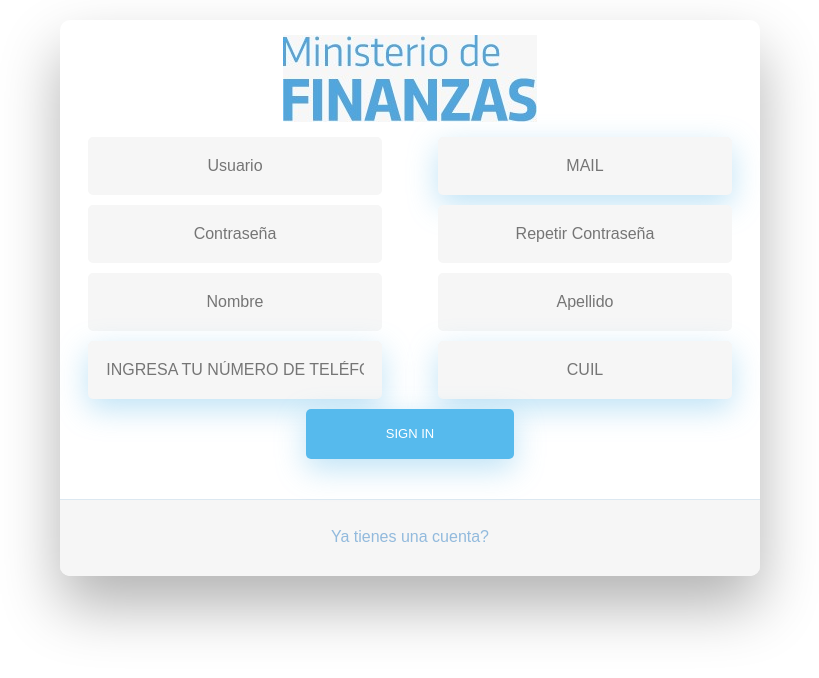
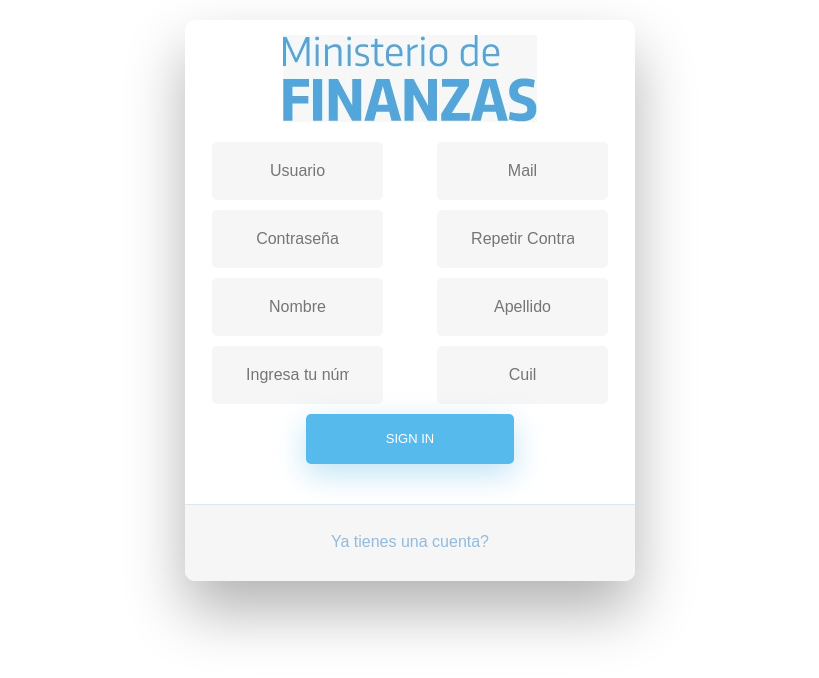
Before and after one commit to MateMar04/financiation, a React (Create React App) app in the folder financiation-react/: page / in a window 1280 px wide. Shown: the top 678 px of the page, without its empty margins (230-1049 px from the left). Built offline with nearby package versions, Linux system fonts and the light colour scheme.

Commit message:
fixed styles

```diff
--- a/financiation-react/src/Components/signIn.js
+++ b/financiation-react/src/Components/signIn.js
@@ -13,23 +13,23 @@ function Signinform() {
                     </div>
 
                     <form>
-                        <div class='container-fluid'>
-                            <div class='row'>
-                                <div class='col-lg-6'>
+                        <div className='container-fluid'>
+                            <div className='row'>
+                                <div className='col-lg-6'>
                                     <input type='text' placeholder='Usuario' />
-                                    <input type='text' placeholder='Contraseña' />
+                                    <input type='password' placeholder='Contraseña' />
                                     <input type='text' placeholder='Nombre' />
-                                    <input type="tel" id="botones" name="phone" placeholder="Ingresa tu número de teléfono" pattern="^\d{4}\s\d{3}-\d{4}$"></input>
+                                    <input type="tel" name="phone" placeholder="Ingresa tu número de teléfono" pattern="^\d{4}\s\d{3}-\d{4}$"></input>
                                 </div>
-                                <div class='col-lg-6'>
-                                    <input type='email' placeholder='Mail' id='botones' />
+                                <div className='col-lg-6'>
+                                    <input type='email' placeholder='Mail' />
                                     <input type='password' placeholder='Repetir Contraseña' />
                                     <input type='text' placeholder='Apellido' />
-                                    <input type='tel' placeholder='Cuil' id='botones' pattern="^[0-9]{3}-?[0-9]{7}$" />
+                                    <input type='tel' placeholder='Cuil' pattern="^[0-9]{3}-?[0-9]{7}$" />
                                 </div>
                             </div>
                         </div>
-                        <input class="inputizquierda" type="submit" className="fadeIn fourth" value="Sign In" />
+                        <input className="inputizquierda fadeIn fourth" type="submit" value="Sign In" />
 
                     </form>
 
--- a/financiation-react/src/assets/styles/signin.css
+++ b/financiation-react/src/assets/styles/signin.css
@@ -1,3 +1,5 @@
+/* BASIC */
+
 html {
   background-color: #56baed;
 }
@@ -43,12 +45,13 @@ h2 {
   border-radius: 10px 10px 10px 10px;
   background: #fff;
   width: 90%;
-  max-width: 700px;
+  max-width: 450px;
   position: relative;
-  padding: 0px;
+  padding: 0;
   -webkit-box-shadow: 0 30px 60px 0 rgba(0,0,0,0.3);
   box-shadow: 0 30px 60px 0 rgba(0,0,0,0.3);
   text-align: center;
+  justify-content: center;
 }
 
 #formFooter {
@@ -77,7 +80,7 @@ h2.active {
 
 /* FORM TYPOGRAPHY*/
 
-input[type=button], input[type=submit], input[type=reset], input[type=tel], input[type=email]  {
+input[type=button], input[type=submit], input[type=reset]  {
   background-color: #56baed;
   border: none;
   color: white;
@@ -111,17 +114,16 @@ input[type=button]:active, input[type=submit]:active, input[type=reset]:active
   transform: scale(0.95);
 }
 
-input[type=text], input[type=password] {
+input[type=text], [type=password], input[type=tel], input[type=email]{
   background-color: #f6f6f6;
-  border: none;
   color: #0d0d0d;
-  padding: 15px 16px;
+  padding: 15px 32px;
   text-align: center;
   text-decoration: none;
   display: inline-block;
   font-size: 16px;
   margin: 5px;
-  width: 90%;
+  width: 85%;
   border: 2px solid #f6f6f6;
   -webkit-transition: all 0.5s ease-in-out;
   -moz-transition: all 0.5s ease-in-out;
@@ -136,12 +138,6 @@ input[type=text]:focus {
   background-color: #fff;
   border-bottom: 2px solid #5fbae9;
 }
-
-input[type=text]:placeholder {
-  color: #cccccc;
-}
-
-
 
 /* ANIMATIONS */
 
@@ -232,7 +228,7 @@ input[type=text]:placeholder {
   bottom: -10px;
   width: 0;
   height: 2px;
-  background-color: #56baed;
+  background-color: #ff0000;
   content: "";
   transition: width 0.2s;
 }
@@ -245,7 +241,24 @@ input[type=text]:placeholder {
   width: 100%;
 }
 
+.register:after {
+  display: block;
+  left: 0;
+  bottom: -10px;
+  width: 0;
+  height: 2px;
+  background-color: #fffb00;
+  content: "";
+  transition: width 0.2s;
+}
 
+.register:hover {
+  color: #020202;
+}
+
+.register:hover:after{
+  width: 100%;
+}
 
 /* OTHERS */
 
@@ -257,30 +270,17 @@ input[type=text]:placeholder {
   width:60%;
 }
 
+.LOGOGOBIERNO{
+  height: auto;
+  width: auto;
+  object-fit:fill;
+}
+
+.registrarse{
+  padding: 10px;
+}
+
 #LOGOGOB{
   width: auto;
-  margin: 10px;
-  margin-top: 15px;
+  margin: 15px;
 }
-
-#botones{
-  background-color: #f6f6f6;
-  border: none;
-  color: #0d0d0d;
-  padding: 15px 16px;
-  text-align: center;
-  text-decoration: none;
-  display: inline-block;
-  font-size: 16px;
-  margin: 5px;
-  width: 90%;
-  border: 2px solid #f6f6f6;
-  -webkit-transition: all 0.5s ease-in-out;
-  -moz-transition: all 0.5s ease-in-out;
-  -ms-transition: all 0.5s ease-in-out;
-  -o-transition: all 0.5s ease-in-out;
-  transition: all 0.5s ease-in-out;
-  -webkit-border-radius: 5px 5px 5px 5px;
-  border-radius: 5px 5px 5px 5px;
-
-}
```
